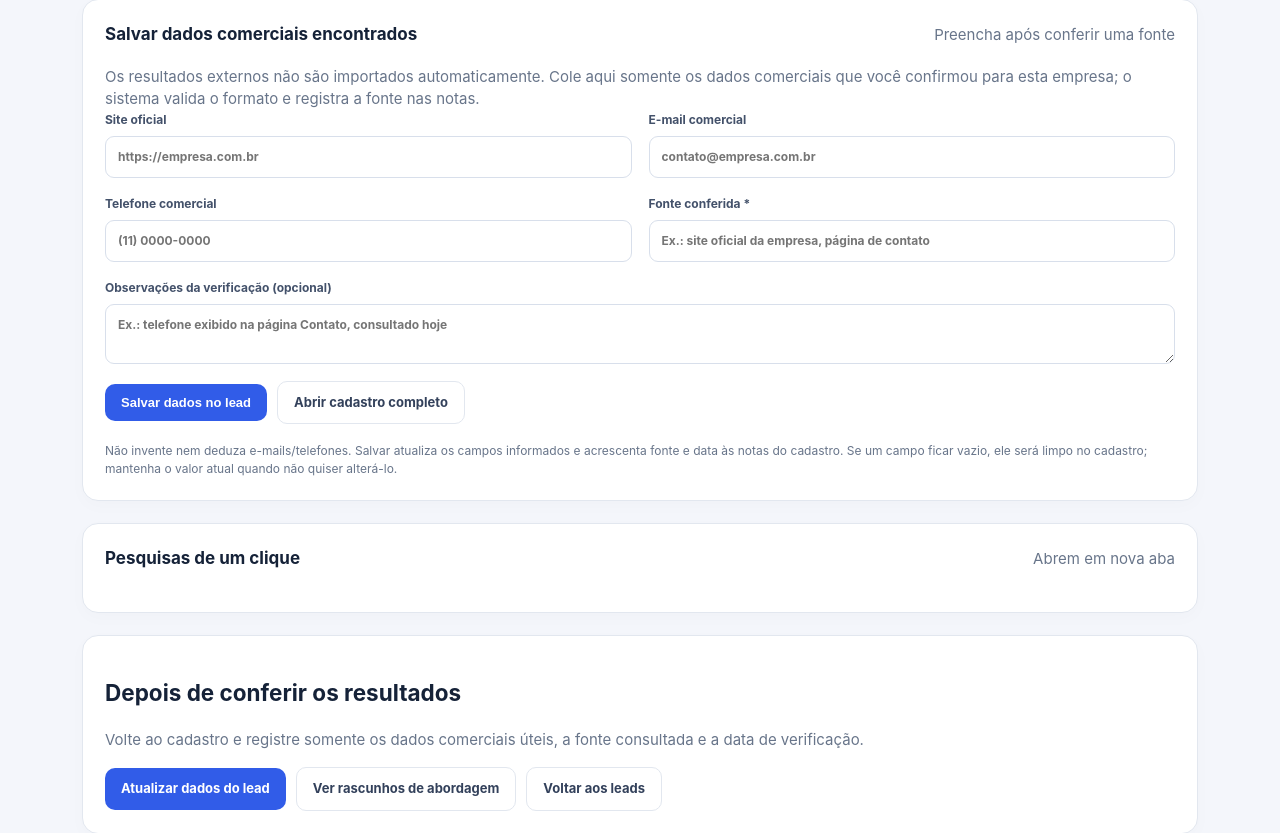
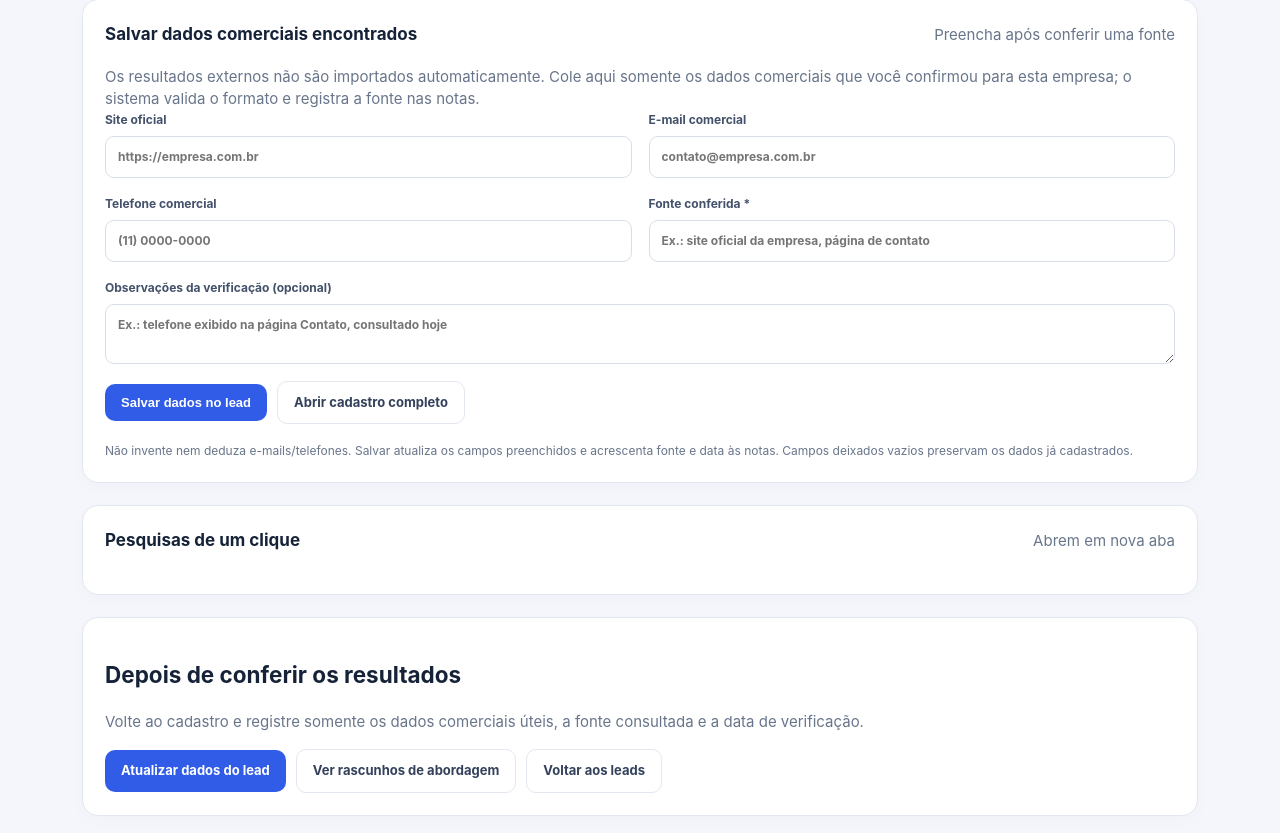
Before and after one commit to gtaocultooficial-sudo/leadpilot-ai, a Flask app: template templates/research.html in a window 1280 px wide. Shown: the part 526-1359 px from the top of the page. Run offline with Flask 3, Linux system fonts and the light colour scheme; the template is opened without the code that fills it, so the values that code supplies are empty; parts of the project's set-up code (start-up, migrations or seed data) failed here and were passed over; some libraries are stand-ins or nearby versions.

Commit message:
Clarify safe handling of blank research fields

```diff
--- a/templates/research.html
+++ b/templates/research.html
@@ -36,7 +36,7 @@
     <label class="wide">Observações da verificação (opcional)<textarea name="research_note" rows="2" maxlength="1000" placeholder="Ex.: telefone exibido na página Contato, consultado hoje"></textarea></label>
     <div class="wide form-actions"><button class="button" type="submit">Salvar dados no lead</button><a class="button ghost" href="{{ url_for('edit_lead', lead_id=lead.id) }}">Abrir cadastro completo</a></div>
   </form>
-  <p class="notice">Não invente nem deduza e-mails/telefones. Salvar atualiza os campos informados e acrescenta fonte e data às notas do cadastro. Se um campo ficar vazio, ele será limpo no cadastro; mantenha o valor atual quando não quiser alterá-lo.</p>
+  <p class="notice">Não invente nem deduza e-mails/telefones. Salvar atualiza os campos preenchidos e acrescenta fonte e data às notas. Campos deixados vazios preservam os dados já cadastrados.</p>
 </section>
 
 <section class="panel">
```
